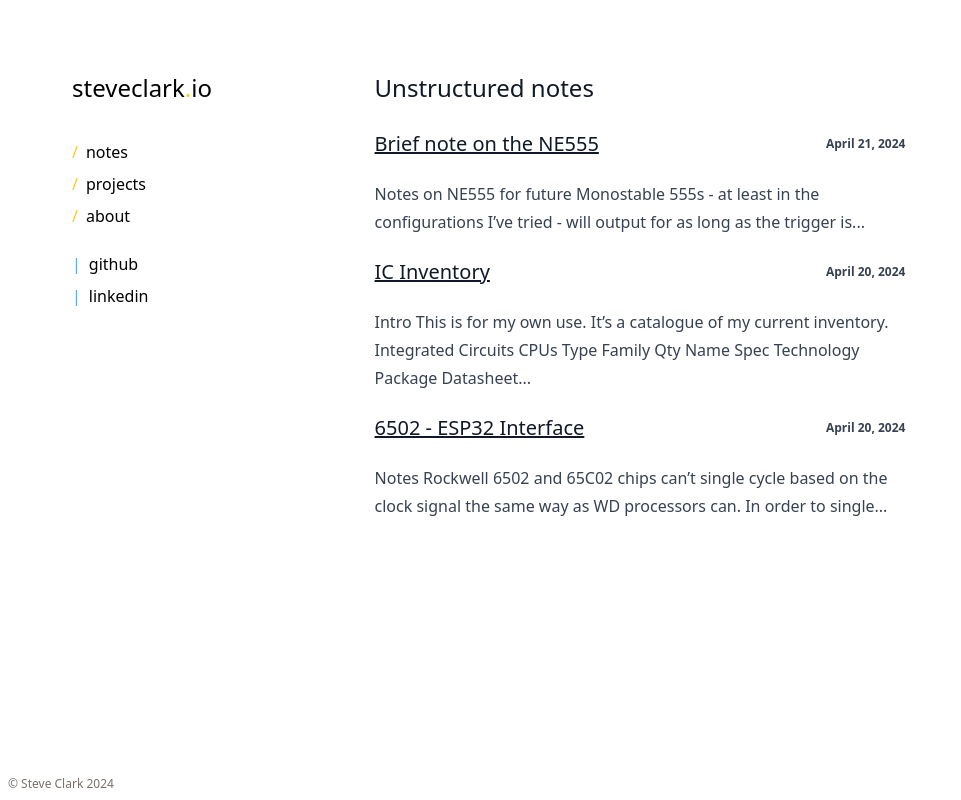
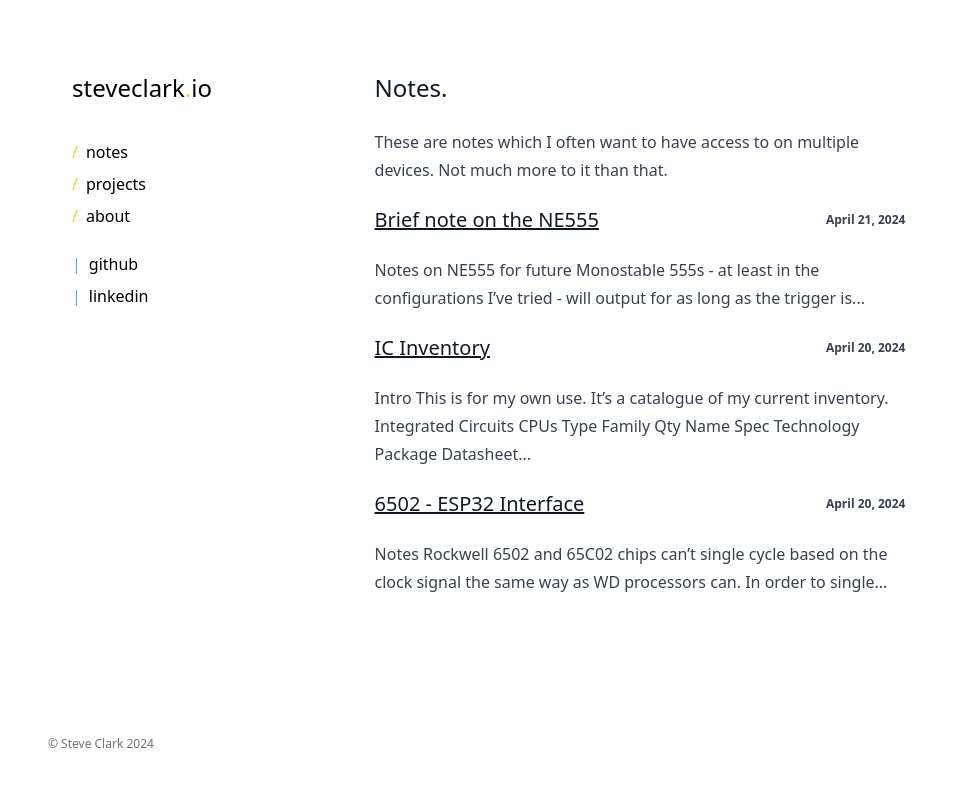
Before and after one commit to stevenclark92/site, a website: page notes.html in a window 1280 px wide. Shown: the whole page, without its empty margins (0-961 px from the left). Drawn offline with Linux system fonts and the light colour scheme; a script that the page names is missing.

Commit message:
updated 404, notes pages slightly

```diff
--- a/feed.xml
+++ b/feed.xml
@@ -1,4 +1,4 @@
-<?xml version="1.0" encoding="utf-8"?><feed xmlns="http://www.w3.org/2005/Atom" ><generator uri="https://jekyllrb.com/" version="3.9.5">Jekyll</generator><link href="https://steveclark.io/feed.xml" rel="self" type="application/atom+xml" /><link href="https://steveclark.io/" rel="alternate" type="text/html" /><updated>2024-04-23T17:12:54+01:00</updated><id>https://steveclark.io/feed.xml</id><title type="html">steveclark.io</title><subtitle>tbd</subtitle><entry><title type="html">Brief note on the NE555</title><link href="https://steveclark.io/electronics/2024/04/21/555.html" rel="alternate" type="text/html" title="Brief note on the NE555" /><published>2024-04-21T13:00:00+01:00</published><updated>2024-04-21T13:00:00+01:00</updated><id>https://steveclark.io/electronics/2024/04/21/555</id><content type="html" xml:base="https://steveclark.io/electronics/2024/04/21/555.html"><![CDATA[<h2 id="notes-on-ne555-for-future">Notes on NE555 for future</h2>
+<?xml version="1.0" encoding="utf-8"?><feed xmlns="http://www.w3.org/2005/Atom" ><generator uri="https://jekyllrb.com/" version="3.9.5">Jekyll</generator><link href="https://steveclark.io/feed.xml" rel="self" type="application/atom+xml" /><link href="https://steveclark.io/" rel="alternate" type="text/html" /><updated>2024-04-23T17:21:17+01:00</updated><id>https://steveclark.io/feed.xml</id><title type="html">steveclark.io</title><subtitle>tbd</subtitle><entry><title type="html">Brief note on the NE555</title><link href="https://steveclark.io/electronics/2024/04/21/555.html" rel="alternate" type="text/html" title="Brief note on the NE555" /><published>2024-04-21T13:00:00+01:00</published><updated>2024-04-21T13:00:00+01:00</updated><id>https://steveclark.io/electronics/2024/04/21/555</id><content type="html" xml:base="https://steveclark.io/electronics/2024/04/21/555.html"><![CDATA[<h2 id="notes-on-ne555-for-future">Notes on NE555 for future</h2>
 
 <p>Monostable 555s - at least in the configurations I’ve tried - will output for as long as the trigger is pulled low, even if the length of the delay based on R1 and C1 is shorter than the trigger duration. In practice, a one-shot timer configured to have a 0.01 millisecond pulse will not provide a 0.01 millisecond high output signal consistently from a button, as any deviation in the duration of the button press (over this time, at least) will be reflected in the output signal.</p>
 
--- a/notes.html
+++ b/notes.html
@@ -39,11 +39,14 @@
   </nav>
 </header>
 
-<p class="text-xs bg-inherit rounded-md text-stone-500 mt-8 fixed bottom-0 p-2">© Steve Clark 2024</p>
+<p class="text-xs bg-inherit rounded-md text-stone-500 mt-8 fixed bottom-10 left-10 p-2">© Steve Clark 2024</p>
 
     <main class="shrink">
       <div class="content prose prose-headings:font-light prose-a:font-light dark:prose-invert mx-auto p-8 max-lg:p-4 lg:my-10">
-        <h2 id="unstructured-notes">Unstructured notes</h2>
+        <h2 id="notes">Notes.</h2>
+
+<p>These are notes which I often want to have access to on multiple devices. Not much more to it than that.</p>
+
 
 
 
```
Also changed, not shown: 404.html (+2 -2 lines), electronics/2024/04/20/6502.html (+1 -1 lines), electronics/2024/04/20/icInventory.html (+1 -1 lines), electronics/2024/04/21/555.html (+1 -1 lines), index.html (+1 -1 lines), markdown.html (+1 -1 lines), projects.html (+1 -1 lines), assets/css/style.css.
